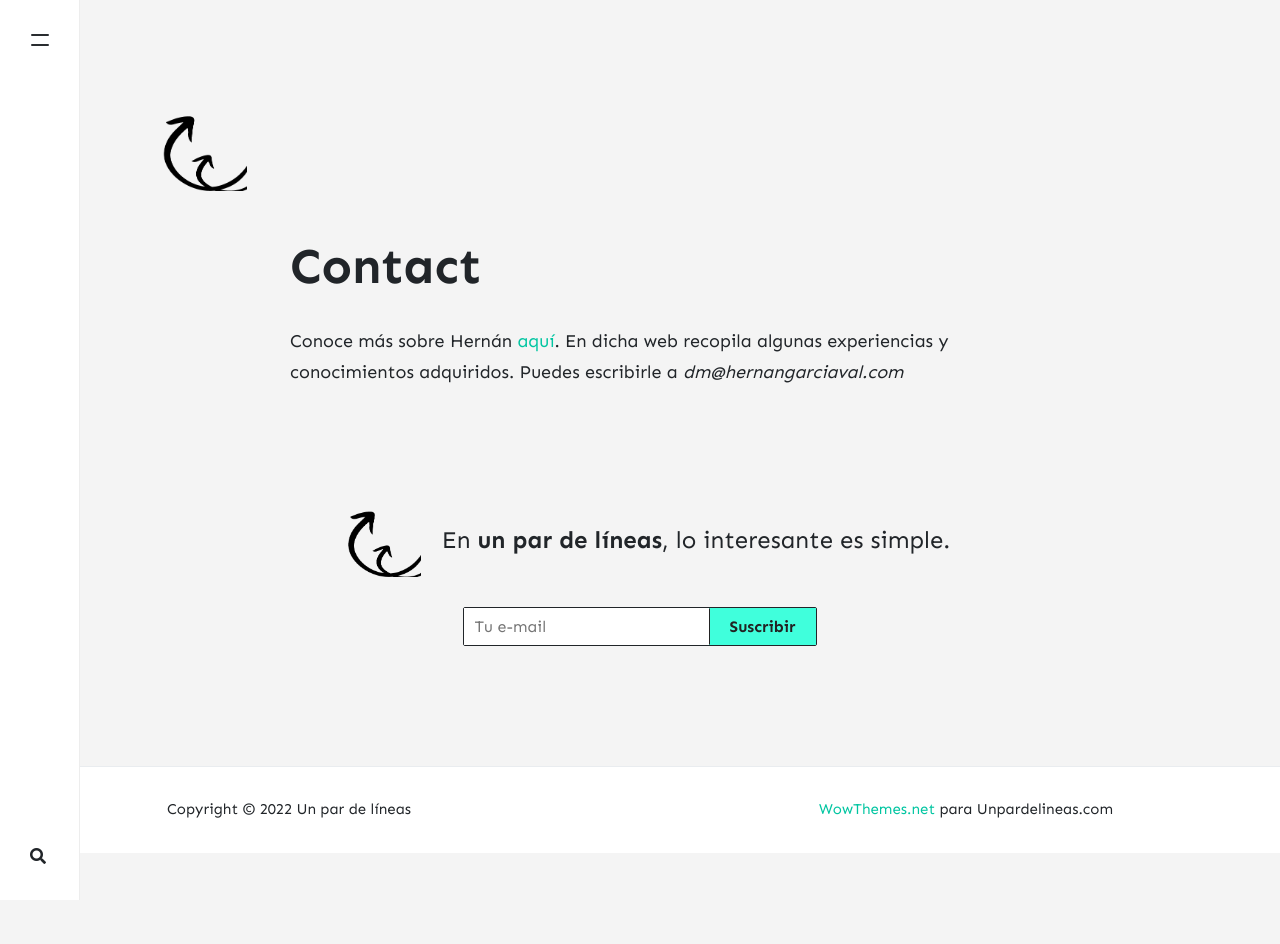
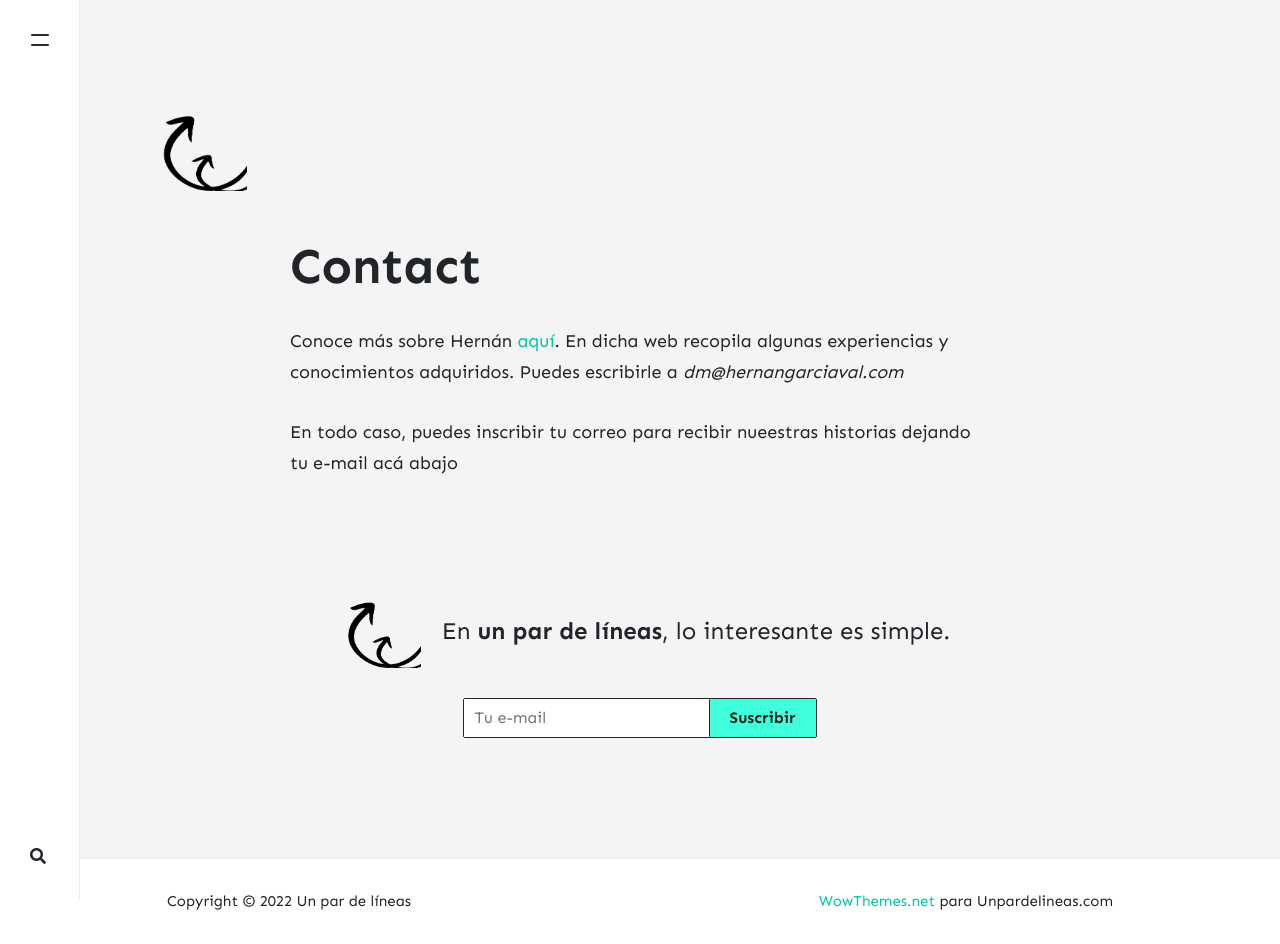
Before and after one commit to kanancho/unpardelineas, a Jekyll site: the page built from _pages/contact.md, in a window 1280 px wide. Built offline with Jekyll 4.4.1, drawn with Linux system fonts in a browser that asks for light colours; nearby versions of some CDN libraries; comment, search, counter and statistics services are not loaded; before the commit the page ends 900 px from its top, so only the background shows below that.

Commit message:
Update contact.md

```diff
--- a/_pages/contact.md
+++ b/_pages/contact.md
@@ -7,3 +7,5 @@ comments: false
 Conoce más sobre Hernán [aquí](http://www.hernangarciaval.com).
 En dicha web recopila algunas experiencias y conocimientos adquiridos.
 Puedes escribirle a *dm@hernangarciaval.com*
+
+En todo caso, puedes inscribir tu correo para recibir nueestras historias dejando tu e-mail acá abajo
```
